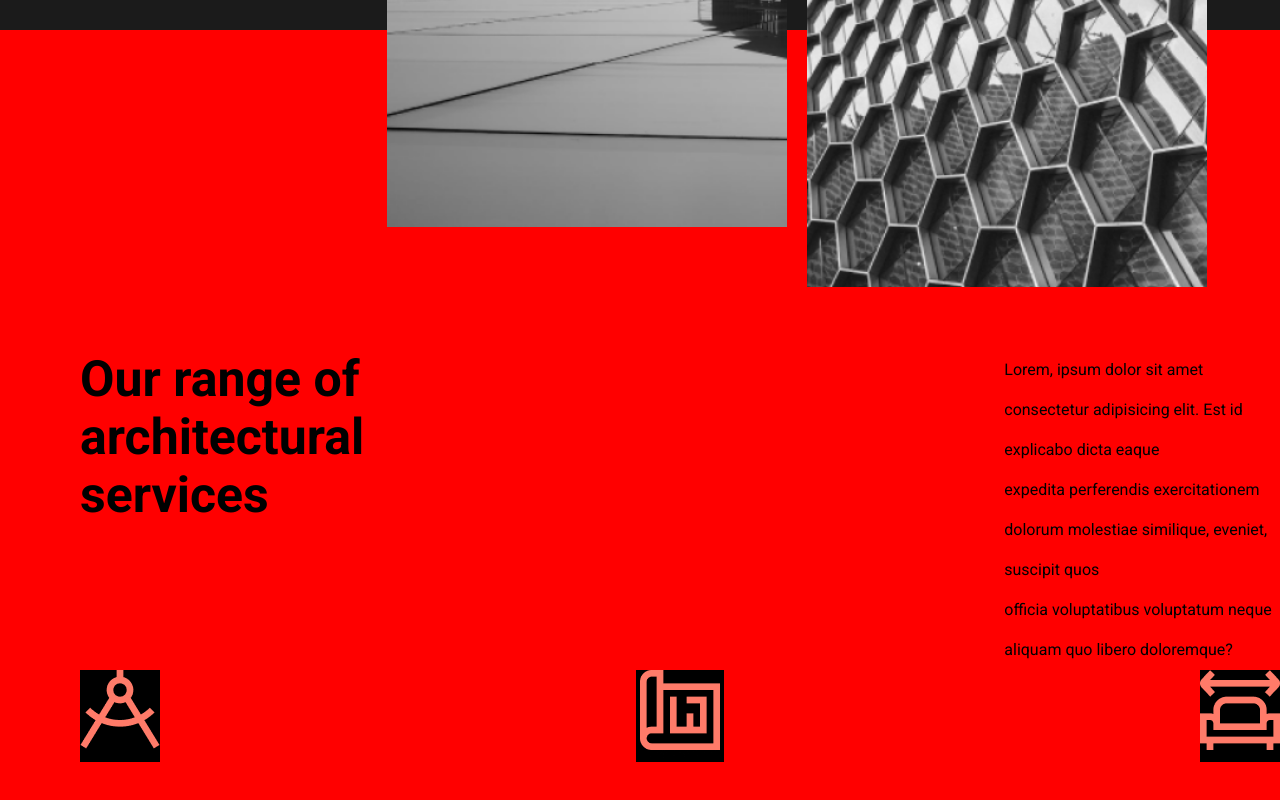
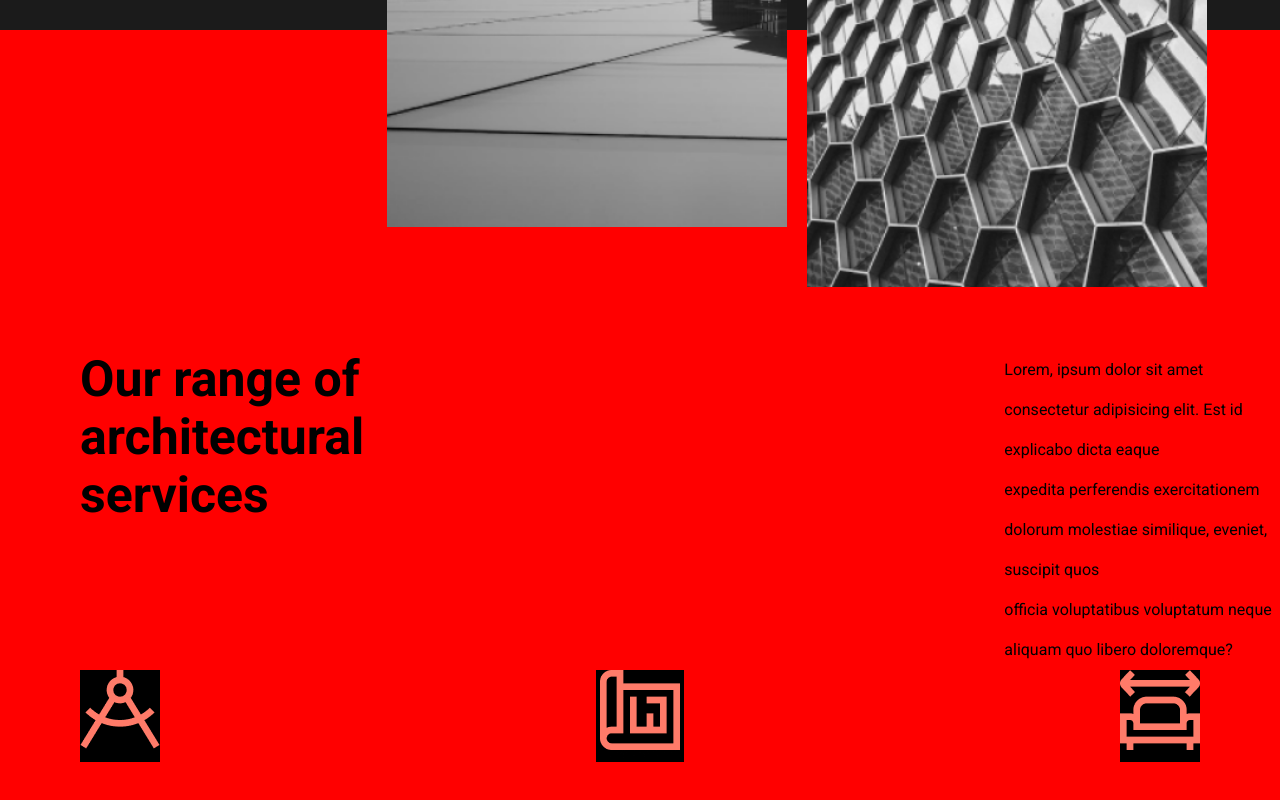
Before and after one commit to gabrieljcoutinho/Projeto-Archi-Firm, a React (Create React App) app: page / in a window 1280 px wide. Shown: the part 734-1534 px from the top of the page. Built offline with nearby package versions, Linux system fonts and the light colour scheme.

Commit message:
espaçemnto

```diff
--- a/src/Css/Arquitetura.css
+++ b/src/Css/Arquitetura.css
@@ -29,6 +29,7 @@
     display: flex;
     justify-content: space-between;
     padding-left: 5rem;
+    padding-right: 5rem;
 }
 
 .arquiteturasDivConteudo {
```
